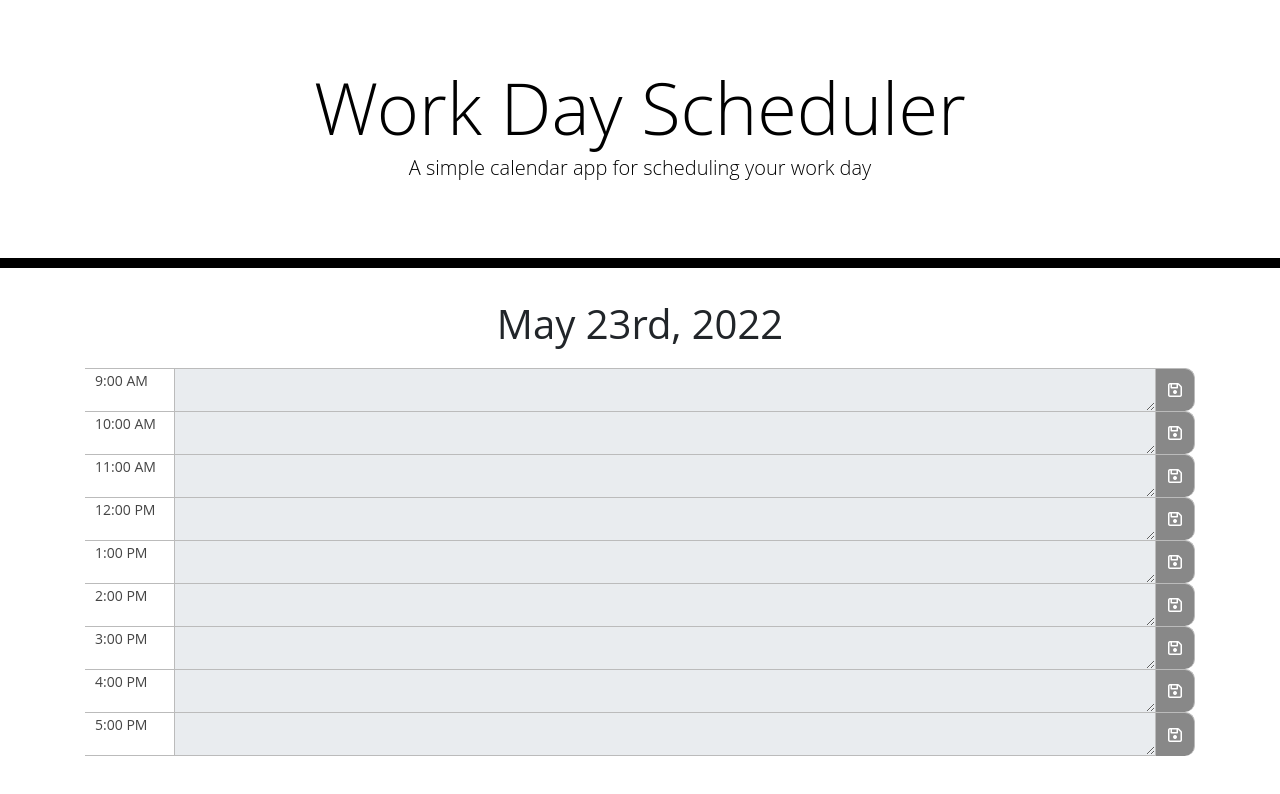
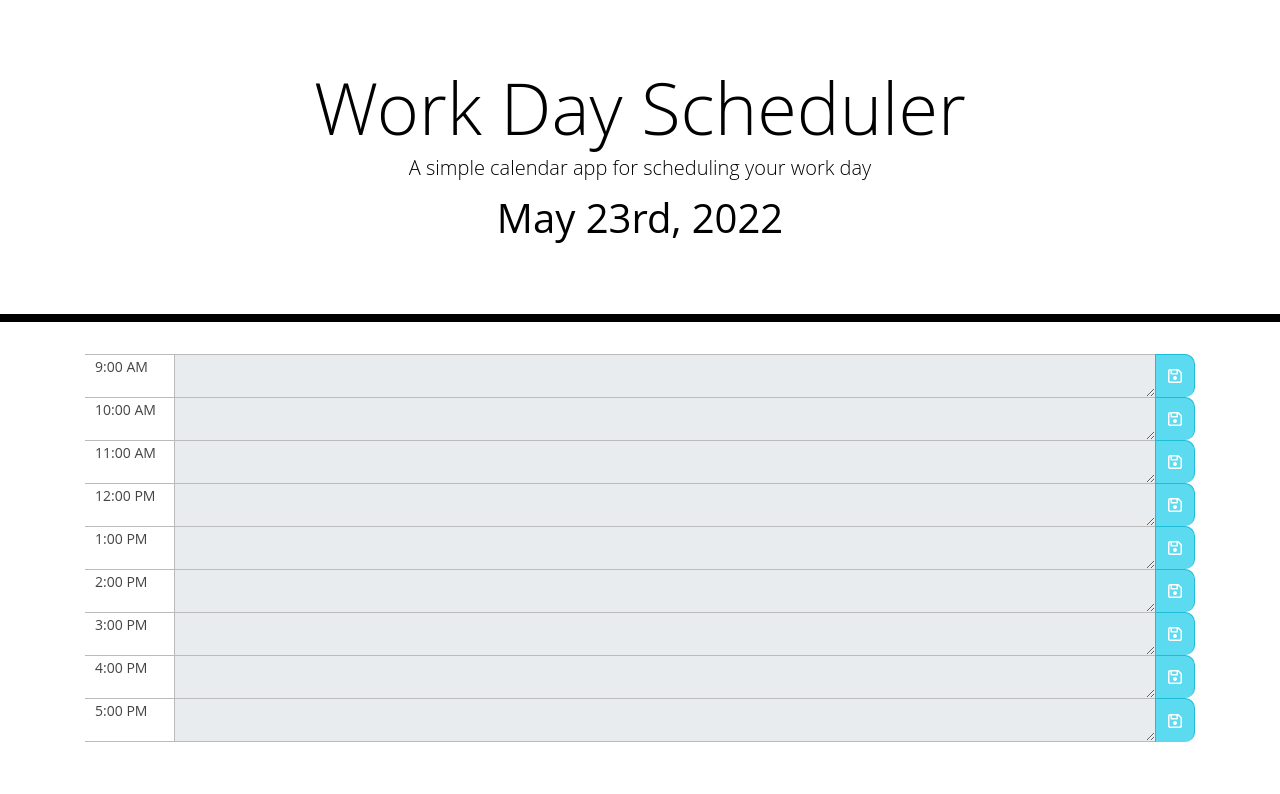
Before and after one commit to Israel2800/work-day-scheduler, a plain HTML site: page Develop/index.html in a window 1280 px wide. Drawn offline with nearby package versions, Linux system fonts and the light colour scheme.

Commit message:
Al files uploaded.

```diff
--- a/Develop/index.html
+++ b/Develop/index.html
@@ -33,15 +33,9 @@
     <header class="jumbotron">
       <h1 class="display-3"> Work Day Scheduler</h1>
       <p class="lead">A simple calendar app for scheduling your work day</p>
+      <h1 id="date"></h1>
+      <h1 id="time"></h1>
     </header>
-
-     <!-- Date and time Display that is gonna go below header  -->
-    <section>
-      <div class="container text-center">
-        <h1 id="date"></h1>
-        <h1 id="time"></h1>
-      </div>
-    </section>
 
       <!-- Timeblocks go here -->
       <section id="schedule">
--- a/Develop/script.js
+++ b/Develop/script.js
@@ -1,6 +1,6 @@
 $(document).ready(function() {
     var currentDate = moment().format("MMMM Do, YYYY");
-    // var currentTime = moment().format("hh:mm:ss A"); Extra variable, if the user wants to see the current hour
+    var currentTime = moment().format("hh:mm:ss A"); // Extra variable, if the user wants to see the current hour
     var currentHour;
     var possibleHours = {
         before: ["12AM", "01AM", "02AM", "03AM", "04AM", "05AM", "06AM", "07AM", "08AM"],
@@ -12,15 +12,15 @@ $(document).ready(function() {
         // Display current date
         $("#date").text(currentDate);
         // Display current time
-        $("#time").text(currentTime);
+        // $("#time").text(currentTime);
         // Set colors based on current time
         timeColor();
         // Update current date and time every second
         let currentTimer = setInterval(function() {
             currentDate = moment().format("MMMM Do, YYYY");
             $("#date").text(currentDate);
-            currentTime = moment().format("hh:mm:ss A");
-            $("#time").text(currentTime);
+            // currentTime = moment().format("hh:mm:ss A");
+            // $("#time").text(currentTime);
             timeColor();
         }, 1000);
     }
--- a/Develop/style.css
+++ b/Develop/style.css
@@ -8,13 +8,15 @@ body {
   text-align: center;
   background-color: transparent;
   color: black;
+  border-bottom: 8px solid black;
   border-radius: 0;
-  border-bottom: 10px solid black;
 }
 
 /* date/time container */
+
+
 #time {
-margin-bottom: 20px;
+margin-bottom: none;
 }
 /* time blocks */
 
@@ -49,11 +51,16 @@ margin-bottom: 20px;
 .saveBtn {
   box-sizing: border-box;
   width: 40px;
-  border: 1px solid #bbb;
+  border: 1px solid #1fbcd7;
   border-bottom: none;
-  background-color: #888;
+  background-color: rgb(92, 218, 240);
   border-radius: 0 10px 10px 0;
 }
+
+.saveBtn:hover {
+  background-color: #1fbcd7;
+}
+
 .fa-save {
   color: white;
 }
```
